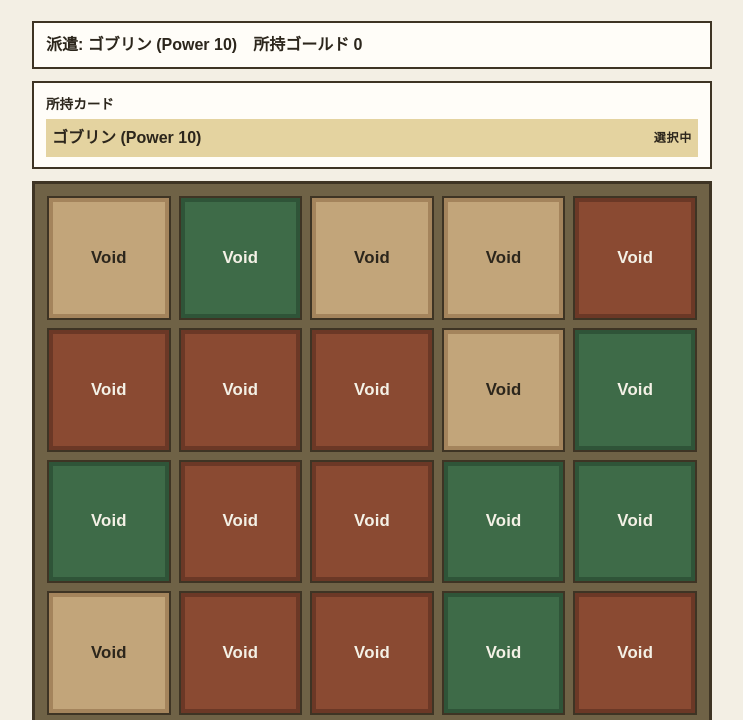
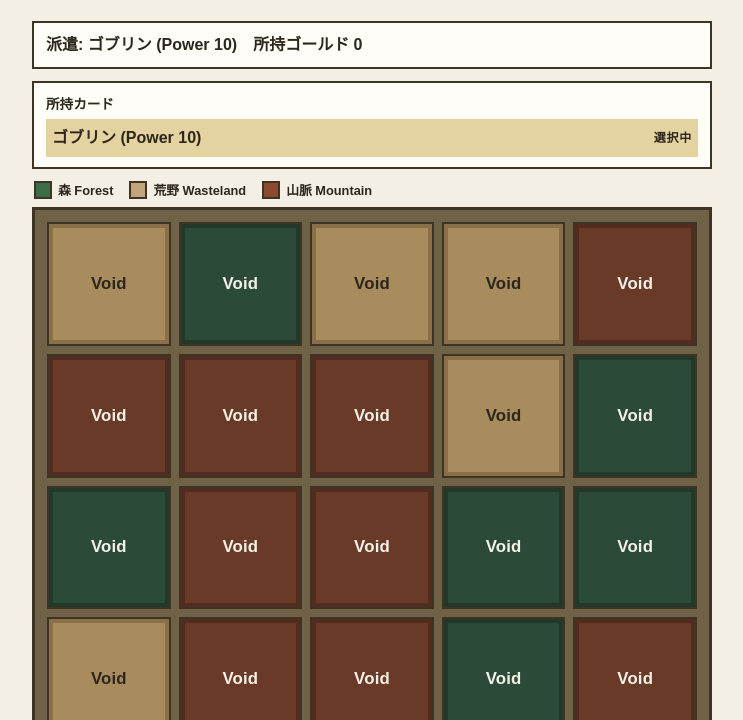
Before and after one commit to sakamoto-08/conquest-simple, a plain HTML site: page index.html in a window 1280 px wide. Shown: the part 60-780 px from the top of the page, without its empty margins (268-1011 px from the left). Drawn offline with Linux system fonts and the light colour scheme.

Commit message:
Claimedマスを明るく・枠強調して達成感を向上

```diff
--- a/css/style.css
+++ b/css/style.css
@@ -146,46 +146,97 @@ h1 {
 }
 
 .map-cell.is-revealed {
-  background: #e4d3a0;
-  box-shadow: inset 0 0 0 4px #c9b27a;
+  background: #f0e2b0;
+  color: #2c261c;
+  box-shadow: inset 0 0 0 4px #fff1c2;
 }
 
-/* 地形の地色。Claimed は同じ系統を一段沈め、金の内枠で探索済みと分かるようにする。 */
-.map-cell.terrain-forest {
-  background: #3e6b48;
-  color: #f4f1e6;
-  box-shadow: inset 0 0 0 4px #2f5438;
+/*
+ * 地形の基準色。凡例の色見本はここを見る。
+ * マス本体は未攻略を一段暗く、攻略済みを一段明るくして、
+ * 攻略するほど盤面が明るくなるようにする。
+ */
+:root {
+  --terrain-forest: #3e6b48;
+  --terrain-wasteland: #c2a57a;
+  --terrain-mountain: #8a4a32;
 }
 
-.map-cell.terrain-forest.is-revealed {
-  background: #2a4c34;
-  box-shadow: inset 0 0 0 4px #d9c78a;
+/* 未攻略は落ち着いた地色。暗い森と山脈は文字を明るくする。 */
+.map-cell.terrain-forest {
+  background: #2c4a38;
+  color: #f4f1e6;
+  box-shadow: inset 0 0 0 4px #223828;
 }
 
-/* 荒野は未探索も探索済みも地色は #c2a57a。明るい地色なので文字は濃くする。 */
 .map-cell.terrain-wasteland {
-  background: #c2a57a;
+  background: #a88c5e;
   color: #2c261c;
-  box-shadow: inset 0 0 0 4px #a4845c;
+  box-shadow: inset 0 0 0 4px #8a7048;
+}
+
+.map-cell.terrain-mountain {
+  background: #6a3a28;
+  color: #f4f1e6;
+  box-shadow: inset 0 0 0 4px #522c1e;
+}
+
+/* 攻略済みは同じ色味を明るくし、薄い金の内枠で達成を示す。文字は濃い色のまま読める。 */
+.map-cell.terrain-forest.is-revealed {
+  background: #62b56e;
 }
 
 .map-cell.terrain-wasteland.is-revealed {
-  background: #c2a57a;
-  color: #2c261c;
-  box-shadow: inset 0 0 0 4px #d9c78a;
-}
-
-/* 山脈は未探索も探索済みも地色は #8a4a32。Claimed は金の内枠で区別する。 */
-.map-cell.terrain-mountain {
-  background: #8a4a32;
-  color: #f4f1e6;
-  box-shadow: inset 0 0 0 4px #6b3826;
+  background: #e4c48a;
 }
 
 .map-cell.terrain-mountain.is-revealed {
-  background: #8a4a32;
-  color: #f4f1e6;
-  box-shadow: inset 0 0 0 4px #d9c78a;
+  background: #e39470;
+}
+
+.map-cell.terrain-forest.is-revealed,
+.map-cell.terrain-wasteland.is-revealed,
+.map-cell.terrain-mountain.is-revealed {
+  color: #2c261c;
+  box-shadow: inset 0 0 0 4px #fff1c2;
+}
+
+/* マップの直上。色見本と名前だけ。枠は付けず、盤面の操作を邪魔しない。 */
+.terrain-legend {
+  display: flex;
+  flex-wrap: wrap;
+  gap: 6px 16px;
+  margin: 0 0 8px;
+  padding: 0 2px;
+  list-style: none;
+  font-size: 0.8rem;
+  font-weight: 700;
+  line-height: 1.2;
+}
+
+.terrain-legend-item {
+  display: flex;
+  align-items: center;
+  gap: 6px;
+}
+
+.terrain-legend-swatch {
+  width: 14px;
+  height: 14px;
+  flex: none;
+  border: 2px solid #3e3424;
+}
+
+.terrain-legend-swatch.terrain-forest {
+  background: var(--terrain-forest);
+}
+
+.terrain-legend-swatch.terrain-wasteland {
+  background: var(--terrain-wasteland);
+}
+
+.terrain-legend-swatch.terrain-mountain {
+  background: var(--terrain-mountain);
 }
 
 .map-cell-label {
--- a/js/game.js
+++ b/js/game.js
@@ -219,7 +219,7 @@
 
   /**
    * 地形 id と CSS クラスの対応。色そのものは style.css が持つ。
-   * 地形を足すときは、ここへ1行足す。
+   * 地形を足すときは、ここへ1行足し、TERRAIN_ENGLISH にも同じ id を足す。
    */
   const TERRAIN_CLASS = {
     forest: 'terrain-forest',
@@ -228,9 +228,60 @@
   };
 
   /**
+   * 凡例に出す英語名。日本語名は ConquestData.TERRAIN_TABLE を使う。
+   * 地形を足すときは、TERRAIN_CLASS とここへ同じ id を足す。
+   */
+  const TERRAIN_ENGLISH = {
+    forest: 'Forest',
+    wasteland: 'Wasteland',
+    mountain: 'Mountain',
+  };
+
+  /**
+   * マップの上に置く地形の凡例。
+   * 色見本はマスと同じクラスを付ける。色の値は style.css が1か所で持つ。
+   * マップ本体は派遣のたびに作り直すが、凡例は静的なのでここだけで作る。
+   * @returns {HTMLElement}
+   */
+  function createTerrainLegendElement() {
+    const table = (globalThis.ConquestData && globalThis.ConquestData.TERRAIN_TABLE) || [
+      { id: 'forest', name: '森' },
+      { id: 'wasteland', name: '荒野' },
+      { id: 'mountain', name: '山脈' },
+    ];
+
+    const legend = document.createElement('ul');
+    legend.className = 'terrain-legend';
+    legend.setAttribute('aria-label', '地形の凡例');
+
+    table.forEach(function (entry) {
+      const item = document.createElement('li');
+      item.className = 'terrain-legend-item';
+
+      const swatch = document.createElement('span');
+      swatch.className = 'terrain-legend-swatch';
+      if (TERRAIN_CLASS[entry.id]) {
+        swatch.classList.add(TERRAIN_CLASS[entry.id]);
+      }
+      swatch.setAttribute('aria-hidden', 'true');
+
+      const name = document.createElement('span');
+      name.className = 'terrain-legend-name';
+      name.textContent = entry.name + ' ' + (TERRAIN_ENGLISH[entry.id] || entry.id);
+
+      item.appendChild(swatch);
+      item.appendChild(name);
+      legend.appendChild(item);
+    });
+
+    return legend;
+  }
+
+  /**
    * マス1つ分の要素。
    * 未探索は button で "Void"。探索済みは "Claimed" とし、disabled にして再クリックできないようにする。
-   * 地形クラスは Void でも Claimed でも付けたままにする。色の差は CSS が担当する。
+   * 地形クラスは Void でも Claimed でも付けたままにする。
+   * 未攻略を暗く、攻略済みを明るくする差は CSS が担当する。
    * 行と列は data-row / data-col。クリック位置の特定は main.js が行う。
    *
    * @param {{ gold: number, isRevealed: boolean, enemy: object|null, terrain?: string }} cell
@@ -283,6 +334,7 @@
    * 画面の枠。
    * [data-region="status"] … 派遣カードと所持ゴールド。
    * [data-region="cards"] … 所持カードの一覧。中身だけ入れ替える。
+   * .terrain-legend … 地形の色と名前。静的なので再描画しない。
    * [data-region="map"] … マップ。再描画で中身だけ入れ替える。
    * [data-action="evolve"] … ゴールドでカードを追加するボタン。押す処理は main.js。
    * [data-action="reset"] … 初期状態へ戻すボタン。押す処理は main.js。
@@ -328,6 +380,7 @@
 
     board.appendChild(statusHost);
     board.appendChild(cardsHost);
+    board.appendChild(createTerrainLegendElement());
     board.appendChild(mapHost);
     board.appendChild(createEvolveElement());
     board.appendChild(resetButton);
```
